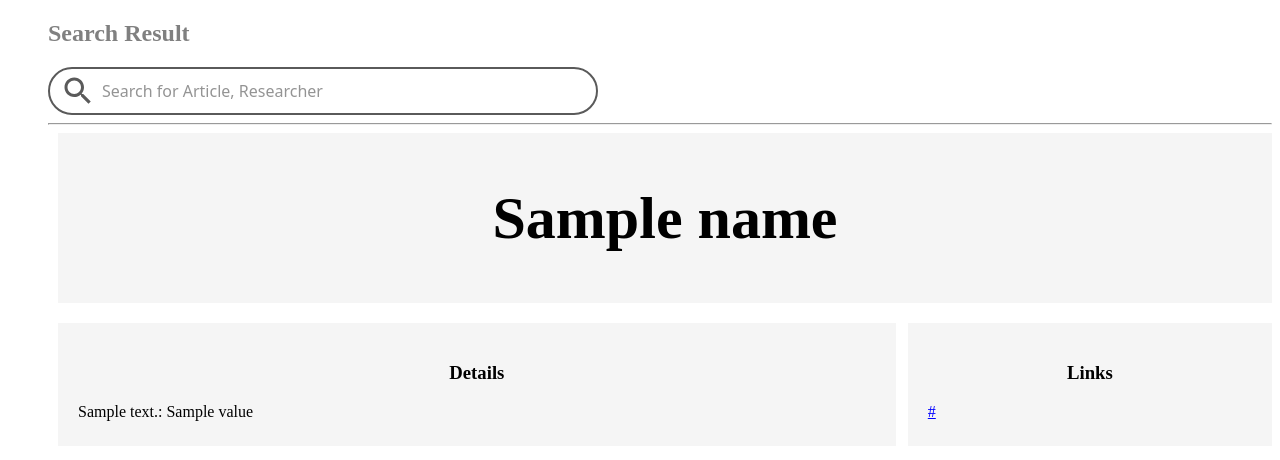
After one commit to semantic-systems/nfdi-search-engine, a Flask app: template templates/details.html in a window 1280 px wide. The commit adds this page. Shown: the top 460 px of the page. Run offline with Flask 3, Linux system fonts and the light colour scheme; the template is opened without the code that fills it: most values are stand-ins (such as "Sample title", 1, 10 or a date in 2020).

Commit message:
merge changes in feature/details-page branch with develop

```diff
--- a/main.py
+++ b/main.py
@@ -5,17 +5,18 @@ import threading
 import search_dblp
 import search_zenodo
 import search_openalex
+import details_page
 
 logger = logging.getLogger('nfdi_search_engine')
 app = Flask(__name__)
+
 
 @app.route('/')
 def index():
     return render_template('index.html')
 
+
 @app.route('/sources', methods=['POST', 'GET'])
-
-# TODO This function also needs to be refactored to reduce repetition and improve code maintainability.
 def sources():
     if request.method == 'GET':
         search_term = request.args.get('txtSearchTerm')
@@ -109,5 +110,20 @@ def sources():
         return render_template('result.html', data=data, search_term=search_term)
 
 
+@app.route('/details', methods=['POST', 'GET'])
+def details():
+    if request.method == 'GET':
+        # data_type = request.args.get('type')
+        details = {}
+        links = {}
+        name = ''
+        search_term = request.args.get('searchTerm')
+        if search_term.startswith('https://openalex.org/'):
+            details, links, name = details_page.search_openalex(search_term)
+        elif search_term.startswith('https://dblp'):
+            details, links, name = details_page.search_dblp(search_term)
+        return render_template('details.html', search_term=search_term, details=details, links=links, name=name)
+
+
 if __name__ == "__main__":
     app.run(host='0.0.0.0', port=5002, debug=True)
--- a/merger.py
+++ b/merger.py
@@ -1,8 +1,6 @@
 from rdflib import Graph
 from objects import Person, Zenodo, Article
 import search_openalex
-import zenodo
-import dblp
 
 
 def sources(name):
@@ -18,8 +16,8 @@ def sources(name):
     """
     g = Graph()
     results = []
-    g, results = dblp.search(name, g, results)
-    g, results = zenodo.search(name, g, results)
+    # g, results = dblp.search(name, g, results)
+    # g, results = zenodo.search(name, g, results)
     g, results = search_openalex.open_alex(name, g, results)
     # TODO add materialized triples via https://github.com/RDFLib/OWL-RL
     g.parse('zenodo2schema.ttl')
--- /dev/null
+++ b/static/css/details.css
@@ -0,0 +1,48 @@
+ul {
+  list-style-type: none;
+  margin: 0;
+  padding: 0;
+}
+
+li {
+  margin-bottom: 5px;
+}
+
+* {
+  box-sizing: border-box;
+}
+
+/* Header/Blog Title */
+.header {
+  padding: 1px;
+  font-size: 40px;
+  text-align: center;
+  background-color:  WhiteSmoke;
+}
+
+.container {
+  display: flex;
+  flex-wrap: wrap;
+  gap: 1%;
+}
+
+/* Add a card effect for articles */
+.leftcard {
+  flex: 69%;
+  background-color: WhiteSmoke;
+  padding: 20px;
+  margin-top: 20px;
+}
+
+.rightcard {
+  flex: 30%;
+  background-color: WhiteSmoke;
+  padding: 20px;
+  margin-top: 20px;
+}
+
+@media (max-width: 800px) {
+  .leftcard, .rightcard {
+    flex: 100%;
+  }
+}
--- /dev/null
+++ b/templates/details.html
@@ -0,0 +1,31 @@
+{% extends "search_layout.html" %}
+{% block title %} {{name}} {% endblock %}
+{% block style_sheet %}
+    <link rel="stylesheet" href="{{ url_for('static', filename='css/result.css') }}">
+    <link rel="stylesheet" href="{{ url_for('static', filename='css/details.css') }}">
+{% endblock %}
+{% block content %}
+    <div style="margin-left:10px;">
+    <div class="header">
+        <h2>{{name}}</h2>
+    </div>
+    <div class="container">
+        <div class="leftcard">
+            <h3>Details</h3>
+            <ul>
+                {% for detail, value in details.items() %}
+                    <li> {{detail}}: {{value}}</li>
+                {% endfor %}
+            </ul>
+        </div>
+        <div class="rightcard">
+            <h3>Links</h3>
+            <ul>
+                {% for link in links %}
+                        <li><a href="{{link}}" target="_blank">{{link}}</a></li>
+                {% endfor %}
+            </ul>
+        </div>
+    </div>
+    </div>
+{% endblock %}
--- /dev/null
+++ b/templates/search_layout.html
@@ -0,0 +1,33 @@
+<!DOCTYPE html>
+<html lang="en">
+<head>
+    <meta charset="UTF-8">
+    <meta http-equiv="X-UA-Compatible" content="IE=edge">
+    <meta name="viewport" content="width=device-width, initial-scale=1.0">
+    {% block style_sheet %}{% endblock %}
+    <title>{% block title %}{% endblock %}</title>
+</head>
+<body>
+    <h2 style="color:gray;">Search Result</h2>
+    <form action="/sources" method="GET">
+        <div>
+            <div class="searchbox">
+                <svg aria-hidden="true" viewBox="0 0 24 24">
+                    <path d="M15.5 14h-.79l-.28-.27C15.41 12.59 16 11.11 16 9.5 16 5.91 13.09 3 9.5 3S3 5.91 3 9.5 5.91 16 9.5 16c1.61 0 3.09-.59 4.23-1.57l.27.28v.79l5 4.99L20.49 19l-4.99-5zm-6 0C7.01 14 5 11.99 5 9.5S7.01 5 9.5 5 14 7.01 14 9.5 11.99 14 9.5 14z" />
+                </svg>
+                <input
+                    aria-label="Search for Article, Researcher"
+                    autocomplete="off"
+                    inputmode="search"
+                    placeholder="Search for Article, Researcher"
+                    type="search"
+                    name="txtSearchTerm"
+                    value="{% block search_term %}{% endblock %}"
+                />
+            </div>
+        </div>
+    </form>
+    <hr/>
+    {% block content %}{% endblock %}
+</body>
+</html>
```
Also changed, not shown: details_page.py (added, +47 -0 lines), templates/result.html (+8 -31 lines), objects.py (line endings or trailing spaces), search_dblp.py (line endings or trailing spaces).
